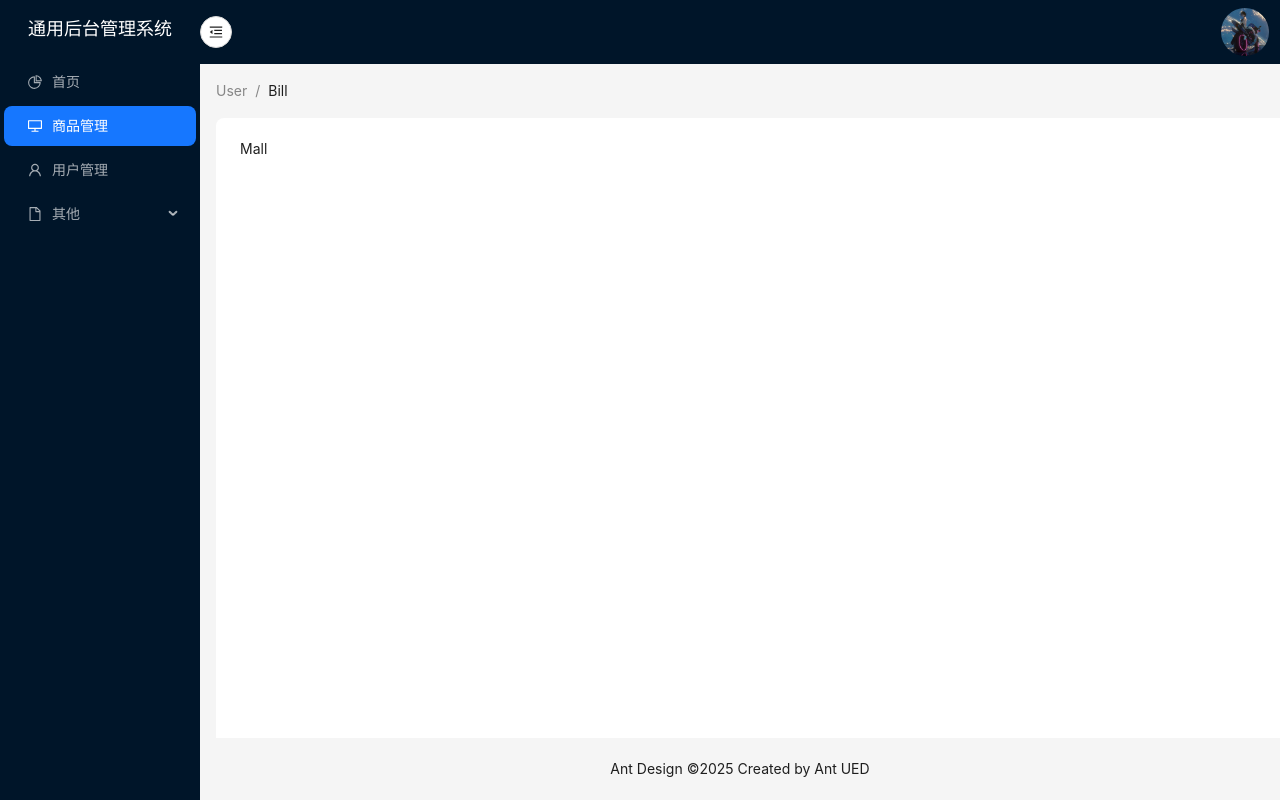
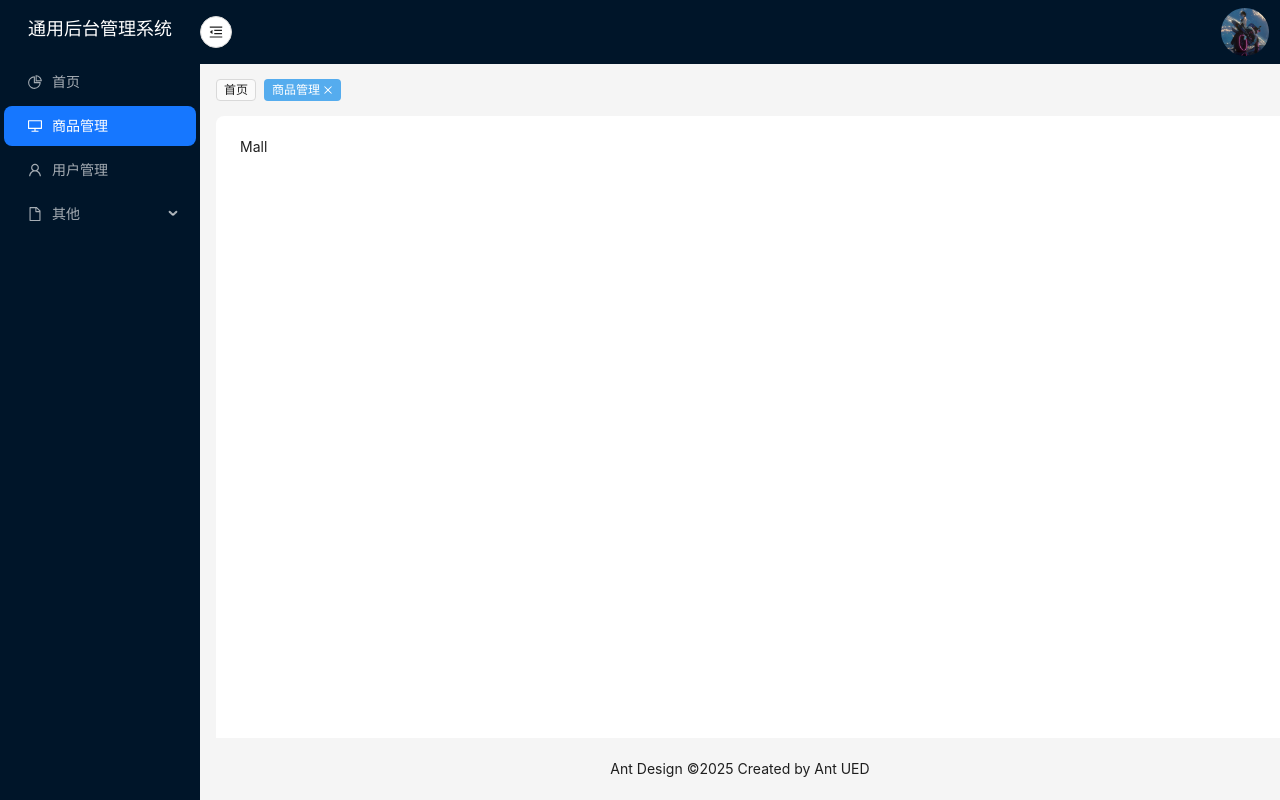
Before and after one commit to coder-WangYu/react-learn-vite, a React (Vite) app: page /home in a window 1280 px wide. Both pictures are taken after a click on the item "商品管理". Shown: the top 800 px of the page. Built offline with nearby package versions, Linux system fonts and the light colour scheme.

Commit message:
add：添加全局nav-tag切换功能

```diff
--- a/src/components/AsideLayout/index.jsx
+++ b/src/components/AsideLayout/index.jsx
@@ -2,15 +2,33 @@ import React from 'react';
 import {Layout, Menu} from "antd";
 import {useLocation, useNavigate} from "react-router";
 import asideItems from "../../configs/asideConfig.jsx";
-import {useSelector} from "react-redux";
+import {useDispatch, useSelector} from "react-redux";
+import {setCurrentTag} from "../../store/reducers/globalTagSlice.js";
 
 const {Sider} = Layout;
 
 const AsideLayout = () => {
 	const isCollapsed = useSelector(state => state.menuFold.isCollapsed)
+	const dispatch = useDispatch();
 	const {pathname} = useLocation();
+	const navigate = useNavigate();
 
-	let navigate = useNavigate();
+	function handleClick(e) {
+		let tag = null
+
+		asideItems.forEach(item => {
+			if (item.key === e.keyPath[e.keyPath.length - 1]) {
+				tag = item
+				if (item.key === '/others') {
+					tag = item.children.find(child => child.key === e.key)
+				}
+			}
+		})
+
+		dispatch(setCurrentTag({path: tag.key, name: tag.label}))
+
+		navigate(e.key)
+	}
 
 	return (
 		<Sider collapsed={isCollapsed}>
@@ -29,7 +47,7 @@ const AsideLayout = () => {
 				selectedKeys={[pathname]}
 				mode="inline"
 				items={asideItems}
-				onClick={e => navigate(e.key)}
+				onClick={e => handleClick(e)}
 			/>
 		</Sider>
 	);
--- a/src/components/ContentLayout/index.jsx
+++ b/src/components/ContentLayout/index.jsx
@@ -1,17 +1,57 @@
 import React from 'react';
-import {Breadcrumb, Layout, theme} from "antd";
-import {Outlet} from "react-router";
+import {Layout, Tag, theme} from "antd";
+import {Outlet, useNavigate} from "react-router";
+import './index.less'
+import {useDispatch, useSelector} from "react-redux";
+import {closeCurrentTag, switchTag} from "../../store/reducers/globalTagSlice.js";
 
 const {Content} = Layout;
 
 const ContentLayout = () => {
+	const tagList = useSelector(state => state.globalTag.tagList);
+	const currentTag = useSelector(state => state.globalTag.currentTag);
+	const dispatch = useDispatch();
+	const navigate = useNavigate();
 	const {
 		token: {colorBgContainer, borderRadiusLG},
 	} = theme.useToken();
 
+	// 处理关闭事件
+	function onClose(item) {
+		const index = tagList.findIndex(tag => tag.name === item.name)
+		dispatch(closeCurrentTag(item))
+
+		if (index === tagList.length - 1) {
+			dispatch(switchTag(tagList[index - 1]))
+			navigate(tagList[index - 1].path)
+		} else {
+			dispatch(switchTag(tagList[index + 1]))
+			navigate(tagList[index + 1].path)
+		}
+	}
+
+	// 处理切换事件
+	function switchCurrentTag(item) {
+		dispatch(switchTag(item))
+		navigate(item.path)
+	}
+
+	// 添加Tag
+	function setTag(flag, item) {
+		return (
+			flag ?
+				<Tag key={item.name} closeIcon color='#55acee' onClose={() => onClose(item)}>{item.name}</Tag>
+				: <Tag className='tag-hover' key={item.name} onClick={() => switchCurrentTag(item)}>{item.name}</Tag>
+		)
+	}
+
 	return (
 		<Content style={{margin: '0 16px'}}>
-			<Breadcrumb style={{margin: '16px 0'}} items={[{title: 'User'}, {title: 'Bill'}]}/>
+			<div className="nav-tags">
+				{
+					currentTag.name && tagList.map((item, index) => setTag(item.path === currentTag.path, item, index))
+				}
+			</div>
 			<div
 				style={{
 					padding: 24,
--- /dev/null
+++ b/src/components/ContentLayout/index.less
@@ -0,0 +1,9 @@
+.nav-tags {
+  padding: 15px 0;
+
+  .tag-hover:hover {
+    background-color: #55acee;
+    color: #fff;
+    cursor: pointer;
+  }
+}
--- a/src/configs/asideConfig.jsx
+++ b/src/configs/asideConfig.jsx
@@ -20,7 +20,7 @@ const asideItems = [
 	getItem('首页', '/home', <PieChartOutlined/>),
 	getItem('商品管理', '/mall', <DesktopOutlined/>),
 	getItem('用户管理', '/user', <UserOutlined/>),
-	getItem('其他', '', <FileOutlined/>, [
+	getItem('其他', '/others', <FileOutlined/>, [
 		getItem('Tom', '/others/page1', ''),
 		getItem('Bill', '/others/page2', '')
 	]),
--- a/src/store/index.js
+++ b/src/store/index.js
@@ -5,9 +5,11 @@ import userReducer from "./modules/user";
 import homeReducer from "./modules/home";
 import mallReducer from "./modules/mall";
 import othersReducer from "./modules/others";
+import globalTagSlice from "./reducers/globalTagSlice.js";
 
 export const store = configureStore({
 	reducer: {
+		globalTag: globalTagSlice,
 		menuFold: menuFoldReducer,
 		user: userReducer,
 		home: homeReducer,
--- /dev/null
+++ b/src/store/reducers/globalTagSlice.js
@@ -0,0 +1,44 @@
+// 用于添加全局tag标签
+import {createSlice} from "@reduxjs/toolkit";
+
+const globalTagSlice = createSlice({
+	name: "globalTag",
+	initialState: {
+		tagList: [
+			{
+				path: '/',
+				name: '首页'
+			}
+		],
+		currentTag: {}
+	},
+	reducers: {
+		setCurrentTag: (state, {payload}) => {
+			if (payload.name !== '首页') {
+				state.currentTag = payload;
+				const result = state.tagList.findIndex(item => item.name === payload.name);
+
+				// 禁止重复添加
+				if (result === -1) {
+					state.tagList.push(payload);
+				}
+			} else if (payload.name === '首页' && state.tagList.length === 1) {
+				state.currentTag = {}
+			}
+		},
+		closeCurrentTag: (state, {payload}) => {
+			state.tagList = state.tagList.filter(item => item.name !== payload.name);
+		},
+		switchTag: (state, {payload}) => {
+			if (payload.name === '首页') {
+				state.currentTag = {}
+			} else {
+				state.currentTag = payload;
+			}
+		}
+	}
+})
+
+export const {setCurrentTag, closeCurrentTag, switchTag} = globalTagSlice.actions;
+
+export default globalTagSlice.reducer;
```
